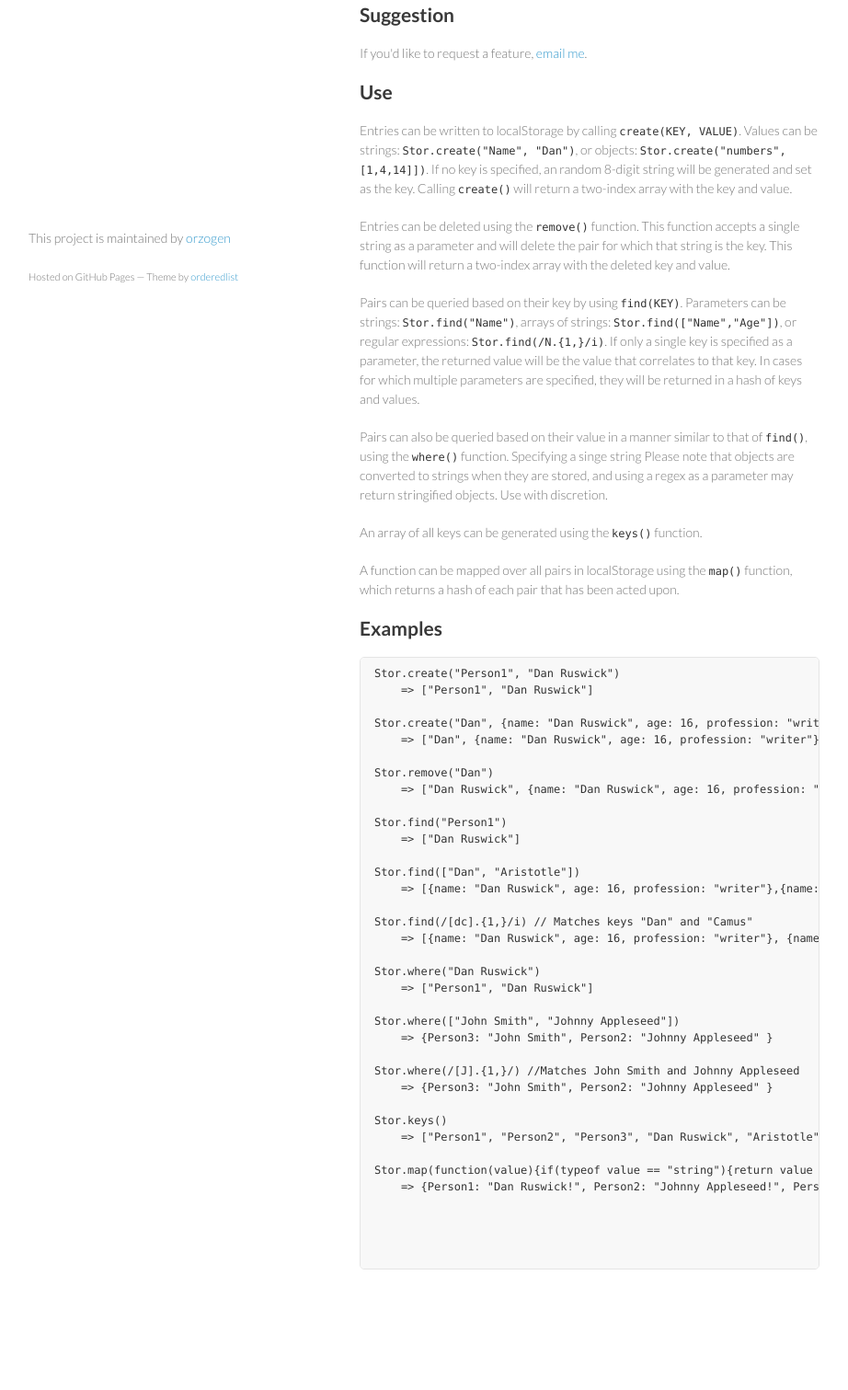
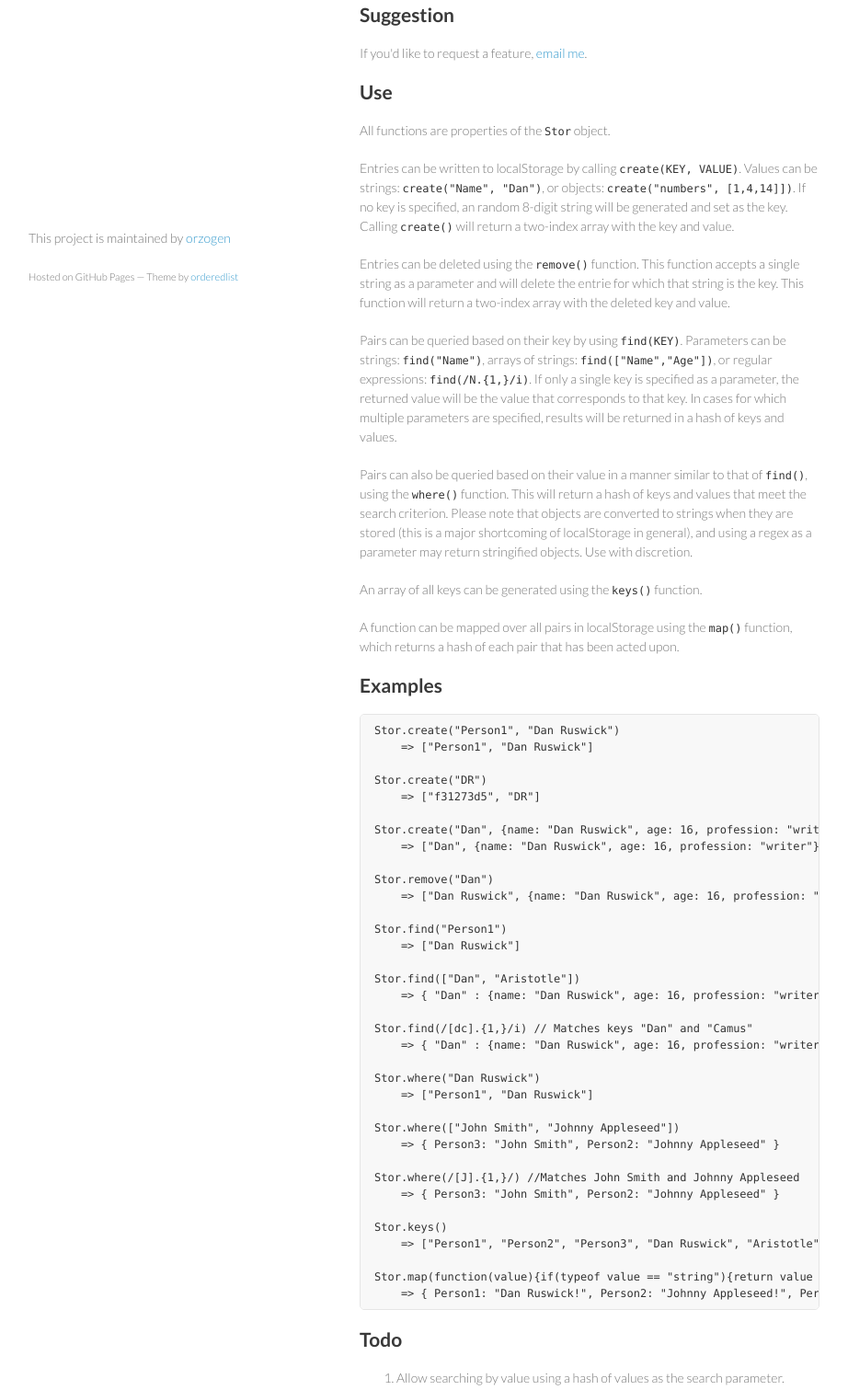
Before and after one commit to djru/stor.js, a plain HTML site: page index.html in a window 1280 px wide. Shown: the part 420-1931 px from the top of the page at 92% size, without its empty margins (179-1101 px from the left). Before the commit the page ends 1870 px from the top, so only its background shows below. Drawn offline with Linux system fonts and the light colour scheme.

```diff
--- a/index.html
+++ b/index.html
@@ -32,7 +32,7 @@
 
 <h2>About</h2>
 
-<p>Stor is a lightweight JavaScript library that aid and ease the use of localStorage. It includes set and get methods that obviate the need to deal with JSON parsing, allowing you to save objects to localStorage while maintaining code legibility and conciseness. Stor also includes advanced search functionality, enabling filtering using regex and multiple terms, while also providing search utility for both keys and values. Stor is not an ORM, nor does it make use of proprietary objects. It is simply a collection of function that make interfacing with localStorage more efficient and easier. </p>
+<p>Stor is a lightweight JavaScript library that aid and ease the use of localStorage. It includes set and get methods that obviate the need to deal with JSON parsing, allowing you to save objects to localStorage while maintaining code legibility and conciseness. Stor also includes advanced search functionality, enabling filtering using regex and multiple terms, while also providing search utility for both keys and values. Stor is not an ORM, nor does it make use of proprietary objects. It is simply a collection of functions that make interfacing with localStorage more efficient and easier. </p>
 
 <h2>Why</h2>
 
@@ -44,13 +44,15 @@
 
 <h2>Use</h2>
 
-<p>Entries can be written to localStorage by calling <code>create(KEY, VALUE)</code>. Values can be strings: <code>Stor.create("Name", "Dan")</code>, or objects: <code>Stor.create("numbers", [1,4,14]])</code>. If no key is specified, an random 8-digit string will be generated and set as the key. Calling <code>create()</code> will return a two-index array with the key and value.</p>
+<p>All functions are properties of the <code>Stor</code> object.</p>
 
-<p>Entries can be deleted using the <code>remove()</code> function. This function accepts a single string as a parameter and will delete the pair for which that string is the key. This function will return a two-index array with the deleted key and value.</p>
+<p>Entries can be written to localStorage by calling <code>create(KEY, VALUE)</code>. Values can be strings: <code>create("Name", "Dan")</code>, or objects: <code>create("numbers", [1,4,14]])</code>. If no key is specified, an random 8-digit string will be generated and set as the key. Calling <code>create()</code> will return a two-index array with the key and value.</p>
 
-<p>Pairs can be queried based on their key by using <code>find(KEY)</code>. Parameters can be strings: <code>Stor.find("Name")</code>, arrays of strings: <code>Stor.find(["Name","Age"])</code>, or regular expressions: <code>Stor.find(/N.{1,}/i)</code>. If only a single key is specified as a parameter, the returned value will be the value that correlates to that key. In cases for which multiple parameters are specified, they will be returned in a hash of keys and values. </p>
+<p>Entries can be deleted using the <code>remove()</code> function. This function accepts a single string as a parameter and will delete the entrie for which that string is the key. This function will return a two-index array with the deleted key and value.</p>
 
-<p>Pairs can also be queried based on their value in a manner similar to that of <code>find()</code>, using the <code>where()</code> function. Specifying a singe string Please note that objects are converted to strings when they are stored, and using a regex as a parameter may return stringified objects. Use with discretion.</p>
+<p>Pairs can be queried based on their key by using <code>find(KEY)</code>. Parameters can be strings: <code>find("Name")</code>, arrays of strings: <code>find(["Name","Age"])</code>, or regular expressions: <code>find(/N.{1,}/i)</code>. If only a single key is specified as a parameter, the returned value will be the value that corresponds to that key. In cases for which multiple parameters are specified, results will be returned in a hash of keys and values. </p>
+
+<p>Pairs can also be queried based on their value in a manner similar to that of <code>find()</code>, using the <code>where()</code> function. This will return a hash of keys and values that meet the search criterion. Please note that objects are converted to strings when they are stored (this is a major shortcoming of localStorage in general), and using a regex as a parameter may return stringified objects. Use with discretion.</p>
 
 <p>An array of all keys can be generated using the <code>keys()</code> function.</p>
 
@@ -60,6 +62,9 @@
 
 <pre><code>Stor.create("Person1", "Dan Ruswick")
     =&gt; ["Person1", "Dan Ruswick"]
+
+Stor.create("DR")
+    =&gt; ["f31273d5", "DR"]
 
 Stor.create("Dan", {name: "Dan Ruswick", age: 16, profession: "writer"})
     =&gt; ["Dan", {name: "Dan Ruswick", age: 16, profession: "writer"}]
@@ -71,30 +76,32 @@ Stor.find("Person1")
     =&gt; ["Dan Ruswick"]
 
 Stor.find(["Dan", "Aristotle"])
-    =&gt; [{name: "Dan Ruswick", age: 16, profession: "writer"},{name: "Aristotle", age: 2396, profession: ["ethicist","writer","poet","misogynist"]}]
+    =&gt; { "Dan" : {name: "Dan Ruswick", age: 16, profession: "writer"}, "Aristotle" : {name: "Aristotle", age: 2396, profession: ["ethicist","writer","poet","misogynist"]} }
 
 Stor.find(/[dc].{1,}/i) // Matches keys "Dan" and "Camus"
-    =&gt; [{name: "Dan Ruswick", age: 16, profession: "writer"}, {name: "Albert Camus", age: 99, profession: "existentialist"}]
+    =&gt; { "Dan" : {name: "Dan Ruswick", age: 16, profession: "writer"}, "Camus" : {name: "Albert Camus", age: 99, profession: "existentialist"} }
 
 Stor.where("Dan Ruswick")
     =&gt; ["Person1", "Dan Ruswick"]
 
 Stor.where(["John Smith", "Johnny Appleseed"])
-    =&gt; {Person3: "John Smith", Person2: "Johnny Appleseed" }
+    =&gt; { Person3: "John Smith", Person2: "Johnny Appleseed" }
 
 Stor.where(/[J].{1,}/) //Matches John Smith and Johnny Appleseed
-    =&gt; {Person3: "John Smith", Person2: "Johnny Appleseed" }
+    =&gt; { Person3: "John Smith", Person2: "Johnny Appleseed" }
 
 Stor.keys()
     =&gt; ["Person1", "Person2", "Person3", "Dan Ruswick", "Aristotle", "Camus", ]
 
 Stor.map(function(value){if(typeof value == "string"){return value + "!"}})
-    =&gt; {Person1: "Dan Ruswick!", Person2: "Johnny Appleseed!", Person3: "John Smith!"}
+    =&gt; { Person1: "Dan Ruswick!", Person2: "Johnny Appleseed!", Person3: "John Smith!" }
+</code></pre>
 
+<h2>Todo</h2>
 
-
-
-</code></pre>
+<ol>
+<li>Allow searching by value using a hash of values as the search parameter.</li>
+</ol>
       </section>
       <footer>
         <p>This project is maintained by <a href="https://github.com/orzogen">orzogen</a></p>
```
Also changed, not shown: params.json (+1 -1 lines).
